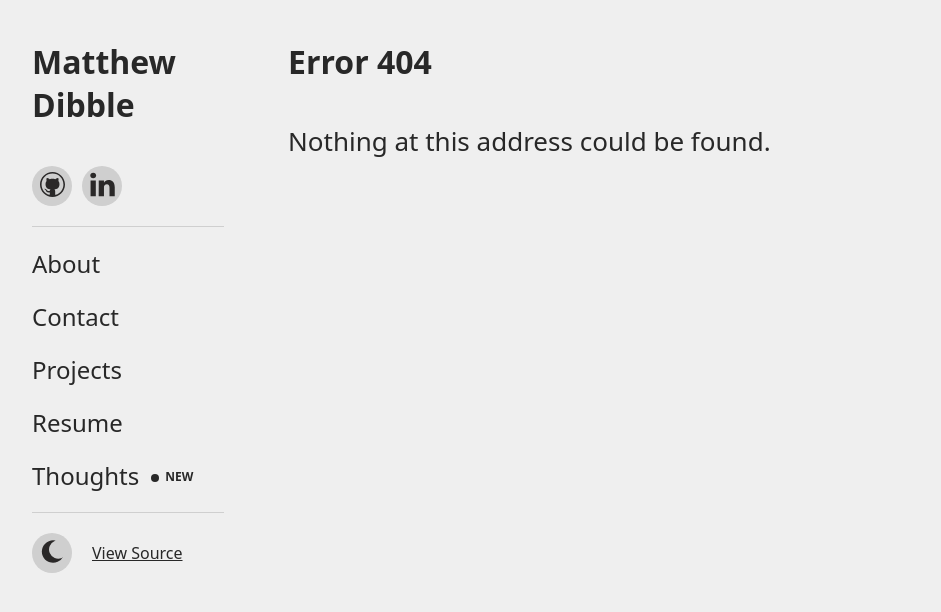
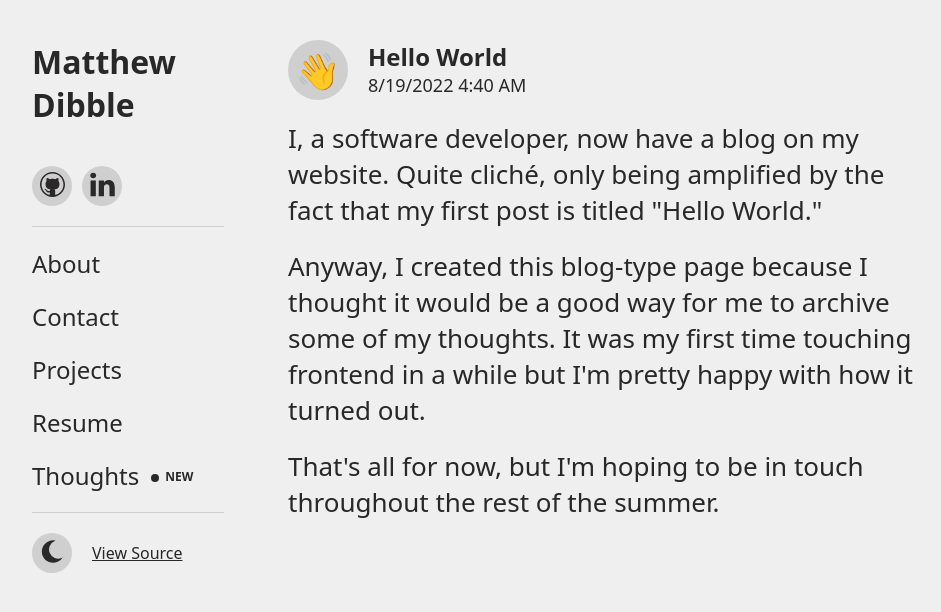
Before and after one commit to mdibble/matthew-web, a React (Create React App) app: page /thoughts/1660884035/ in a window 1280 px wide. Before the commit this address had no page. Shown: the top 612 px of the page, without its empty margins (32-973 px from the left). Built offline with nearby package versions, Linux system fonts and the light colour scheme.

Commit message:
Link support

```diff
--- a/src/components/App/index.tsx
+++ b/src/components/App/index.tsx
@@ -18,6 +18,7 @@ import Contact from '../Contact';
 import Projects from '../Projects';
 import FourOhFour from '../FourOhFour';
 import Thoughts from '../Thoughts';
+import Post from '../Thoughts/Post';
 
 const ContentContainer = styled.div`
   @media only screen and (max-width: 1100px) {
@@ -55,6 +56,8 @@ function App(): JSX.Element {
             <Route exact path="/thoughts">
               <Thoughts />
             </Route>
+            {/* eslint-disable-next-line @typescript-eslint/no-explicit-any */}
+            <Route exact path="/thoughts/:id" render={(props: any) => <Post title="" date={0} icon=" " writing={['']} match={props.match} />} />
             <Route>
               <FourOhFour />
             </Route>
--- a/src/components/Thoughts/Post.tsx
+++ b/src/components/Thoughts/Post.tsx
@@ -1,10 +1,15 @@
+import { Link } from 'react-router-dom';
+
 import {
   Paragraph, TitleMini, Break, Subtitle, BreakMini,
 } from '../Common';
-
 import Icon from './Icon';
+import ThoughtsJSON from '../../data/thoughts.json';
+import FourOhFour from '../FourOhFour';
 
 type Props = {
+  // eslint-disable-next-line @typescript-eslint/no-explicit-any
+  match: any;
   title: string,
   date: number, // also serves as unique identifier
   icon: string,
@@ -12,9 +17,26 @@ type Props = {
 };
 
 function Post(props: Props): JSX.Element {
-  const {
-    title, date, icon, writing,
+  let {
+    title, date, icon, writing, match,
   } = props;
+
+  if (date === 0 && !Number.isNaN(match.params.id)) {
+    let found = false;
+    ThoughtsJSON.forEach((item) => {
+      if (item.date === Number(match.params.id)) {
+        title = item.title;
+        date = item.date;
+        icon = item.icon;
+        writing = item.writing;
+        match = item.date;
+        found = true;
+      }
+    });
+    if (!found) {
+      return <FourOhFour />;
+    }
+  }
 
   const formattedWriting = writing.map((item) => (
     <div key={item}>
@@ -37,6 +59,7 @@ function Post(props: Props): JSX.Element {
 
   return (
     <>
+      <Link to={`/thoughts/${date}/`}>
         <div>
           <div style={{ float: 'left' }}>
             <Icon icon={icon} />
@@ -46,6 +69,7 @@ function Post(props: Props): JSX.Element {
             <Subtitle>{dateString}</Subtitle>
           </div>
         </div>
+      </Link>
       <Break />
       <Break />
       {formattedWriting}
--- a/src/components/Thoughts/index.tsx
+++ b/src/components/Thoughts/index.tsx
@@ -21,6 +21,7 @@ function Thoughts(): JSX.Element {
         date={thought.date}
         icon={thought.icon}
         writing={thought.writing}
+        match={thought.date}
       />
     </div>
   ));
```
Lines whose indentation alone changed are shown as unchanged.
